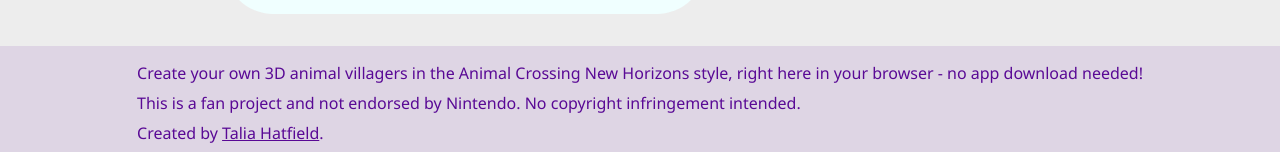
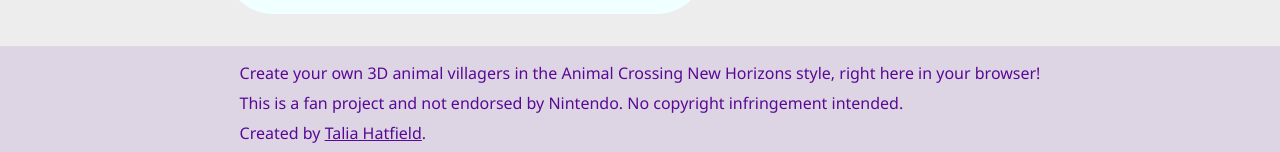
Before and after one commit to talia-storymaker/crittermaker, a Next.js app: page / in a window 1280 px wide. Shown: the part 688-840 px from the top of the page. Built offline with nearby package versions, Linux system fonts and the light colour scheme; no server answers.

Commit message:
Lighting tweaks

```diff
--- a/app/components/Critter.tsx
+++ b/app/components/Critter.tsx
@@ -48,6 +48,10 @@
             const map = (originalMat as any)?.map || null;
             const normalMap = (originalMat as any)?.normalMap || null;
 
+            if (map) {
+              map.colorSpace = THREE.SRGBColorSpace;
+            }
+
             const material = new THREE.ShaderMaterial({
               uniforms: {
                 baseColor: { value: new THREE.Color(mainColor) },
@@ -84,7 +88,8 @@
                   }
                   vec3 lightDir = normalize(vec3(1.0, 1.0, 1.0));
                   float diff = max(dot(normal, lightDir), 0.0);
-                  color *= diff * 0.8 + 0.2; // ambient + diffuse
+                  color *= diff * 0.8 + 0.3; // ambient + diffuse
+                  color = pow(color, vec3(1.0 / 2.2)); // gamma correction
                   gl_FragColor = vec4(color, 1.0);
                 }
               `,
--- a/app/layout.tsx
+++ b/app/layout.tsx
@@ -4,7 +4,7 @@
 
 export const metadata: Metadata = {
   title: "Design Animal Crossing Villagers in 3D",
-  description: "Create your own 3D animal villagers in the Animal Crossing New Horizons style, right here in your browser - no app download needed!",
+  description: "Create your own 3D animal villagers in the Animal Crossing New Horizons style, right here in your browser!",
 };
 
 export default function RootLayout({
@@ -34,7 +34,7 @@
         <footer className="subtle-bg">
           <div className="footer-inner">
             <p>
-              Create your own 3D animal villagers in the Animal Crossing New Horizons style, right here in your browser - no app download needed!
+              Create your own 3D animal villagers in the Animal Crossing New Horizons style, right here in your browser!
             </p>
             <p>
               This is a fan project and not endorsed by Nintendo. No copyright
```
Also changed, not shown: public/models/cat/textures/default/mBody_Alb.png, public/models/cat/textures/tangy-normalized/mBody_Alb.png.
